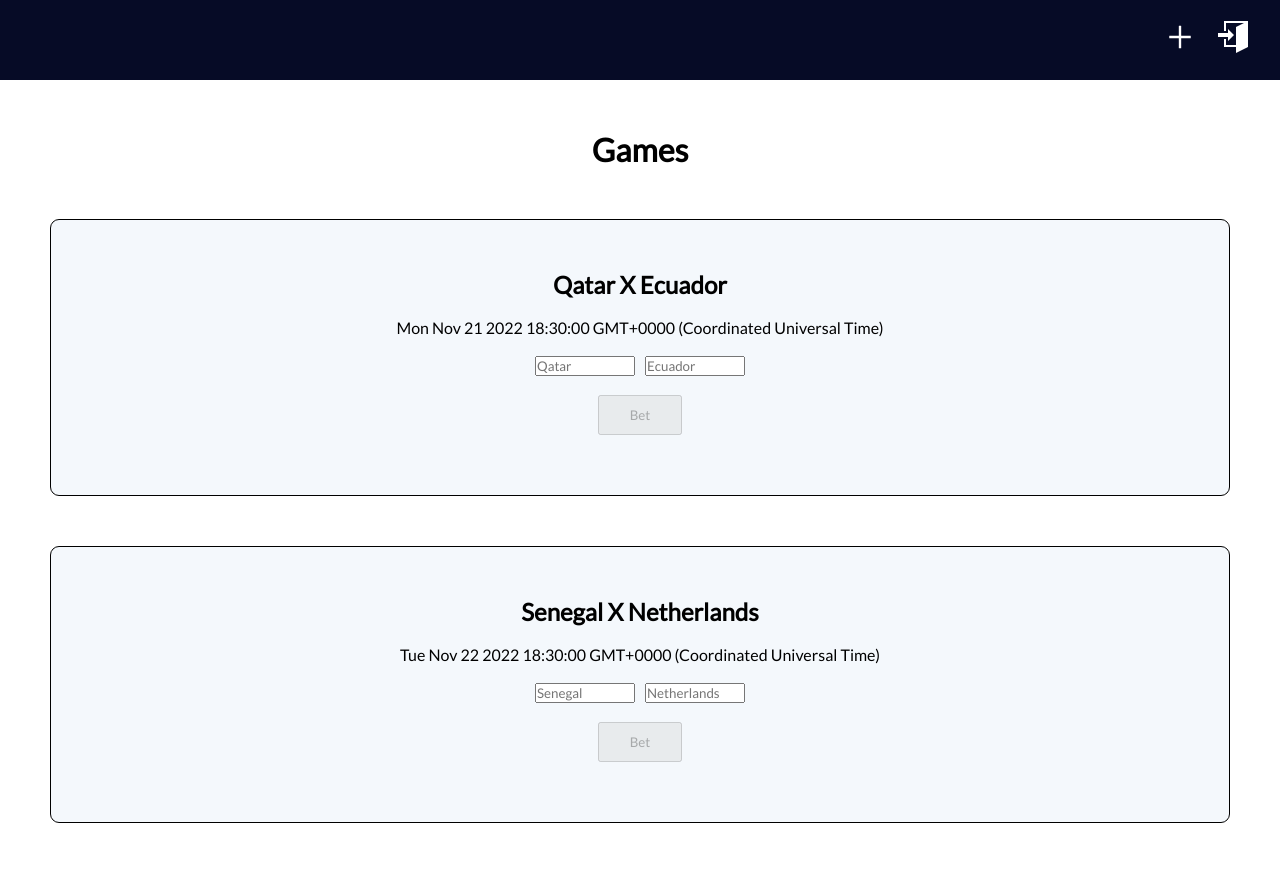
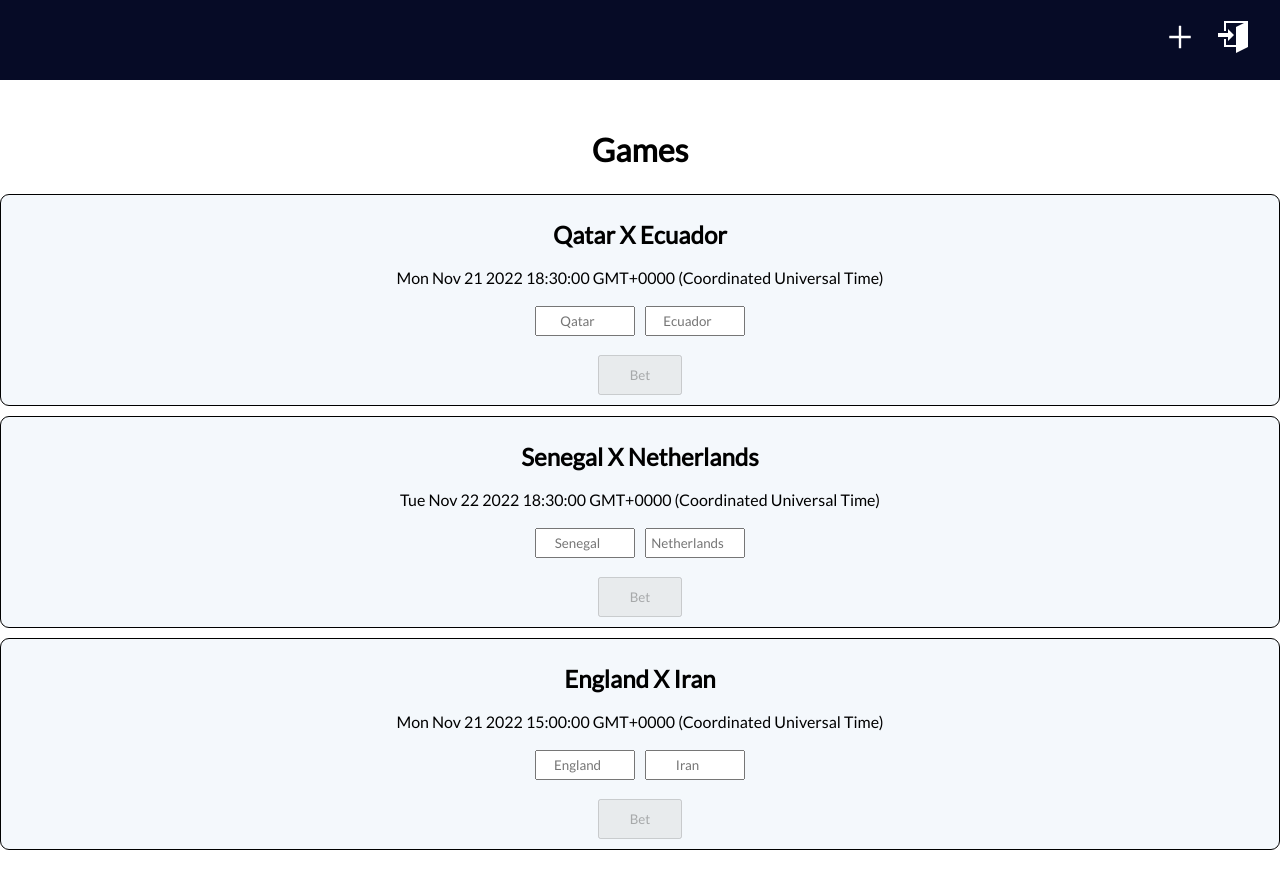
Before and after one commit to AlonBrand/wc2022, a React (Create React App) app in the folder wc2022/: page /games in a window 1280 px wide. Shown: the top 888 px of the page. Built offline with nearby package versions, Linux system fonts and the light colour scheme.

Commit message:
improve game tab

```diff
--- a/wc2022/src/components/GameTab.css
+++ b/wc2022/src/components/GameTab.css
@@ -1,8 +1,8 @@
 .game-tab-container {
-    padding: 50px;
+    /* padding: 50px; */
     border: 1px solid black;
     display: block;
-    margin: 50px;
+    /* margin: 50px; */
     background-color: #f4f8fc;
     border-radius: 9px;
 }
@@ -25,3 +25,12 @@
 #bet-button {
     padding: 10px 30px 10px 30px;
 }
+
+.bet-button {
+    transition-duration: 0.4s;
+  }
+
+.bet-button:hover {
+    background-color: #4CAF50; /* Green */
+    color: white;
+}
--- a/wc2022/src/components/GameTab.jsx
+++ b/wc2022/src/components/GameTab.jsx
@@ -30,8 +30,8 @@ export const GameTab = ({ id, teamA, teamB, date, info }) => {
     }
 
     return (
-        <div className="game-tab-container" >
-            <h2>{teamA} X {teamB}</h2>
+        <div className="game-tab-container" style={{marginBottom: "10px"}}>
+            <h2 style={{"paddingTop": "25px"}}>{teamA} X {teamB}</h2>
             <br></br>
             {date?.toString()}
             <br></br>
@@ -44,13 +44,13 @@ export const GameTab = ({ id, teamA, teamB, date, info }) => {
             <br></br>
             <form onSubmit={(e) => {e.preventDefault(); betOnGame()}}>
                 <div className="bet-line">
-                    <input id="left-bet" type="number" placeholder={teamA} onChange={(e)=>setScoreA(e.target.value)}></input>
-                    <input id="right-bet" type="number" placeholder={teamB} onChange={(e)=>setScoreB(e.target.value)}></input>
+                    <input id="left-bet" style={{height: "30px", textAlign: "center"}} type="number" placeholder={teamA} onChange={(e)=>setScoreA(e.target.value)}></input>
+                    <input id="right-bet" style={{height: "30px", textAlign: "center"}} type="number" placeholder={teamB} onChange={(e)=>setScoreB(e.target.value)}></input>
                 </div>
                 <br></br>
-                <input id="bet-button" type="submit" value={'Bet'} disabled={validateInput()}></input>
+                <input id="bet-button" className="bet-button" type="submit" value={'Bet'} disabled={validateInput()}></input>
             </form>
-            {!isAvailableGame && <h3 style={{"paddingTop": "10px"}}>Game is not available!</h3>}
+            {!isAvailableGame && <h3 style={{padding: "10px", marginBottom: "20px"}}>Game is not available!</h3>}
             <div id={"response-placeholder"} style={{"paddingTop": "10px"}}></div>
         </div>
     )
--- a/wc2022/src/constants/games.js
+++ b/wc2022/src/constants/games.js
@@ -1,3 +1,39 @@
+const flagsPaths = {
+    "Qatar": "",
+    "Ecuador": "",
+    "Senegal": "",
+    "Netherlands": "",
+    "England": "",
+    "Iran": "",
+    "USA": "",
+    "Wales": "",
+    "Argentina": "",
+    "Saudi Arabia": "",
+    "Mexico": "",
+    "Poland": "",
+    "France": "",
+    "Australia": "",
+    "Denmark": "",
+    "Tunisia": "",
+    "Spain": "",
+    "Costa Rica": "",
+    "Germany": "",
+    "Japan": "",
+    "Belgium": "",
+    "Canada": "",
+    "Morocco": "",
+    "Croatia": "",
+    "Brazil": "",
+    "Serbia": "",
+    "Switzerland": "",
+    "Cameroon": "",
+    "Portugal": "",
+    "Ghana": "",
+    "Uruguay": "",
+    "South Korea": ""
+}
+
+
 export const games =
     [
         {
@@ -13,14 +49,14 @@ export const games =
             teamB: "Netherlands",
             date: new Date(2022, 10, 22, 18, 30)
             // info: "Test Info1"
-        }
-        // {
-        //     id: 3,
-        //     teamA: "Qatar",
-        //     teamB: "Ecuador",
-        //     date: "20-Nov 18:00",
-        //     // info: "Test Info1"
-        // },
+        },
+        {
+            id: 3,
+            teamA: "England",
+            teamB: "Iran",
+            date: new Date(2022, 10, 21, 15)
+            // info: "Test Info1"
+        },
         // {
         //     id: 4,
         //     teamA: "Qatar",
--- a/wc2022/src/pages/Games.js
+++ b/wc2022/src/pages/Games.js
@@ -21,7 +21,7 @@ function Games() {
 
   return (
     <>
-      <h1 className='pageTitle'>Games</h1>
+      <h1 className='pageTitle' style={{paddingBottom: "25px"}}>Games</h1>
       <div className='games'>
         {games !== undefined && getGamesContent()}
       </div>
```
